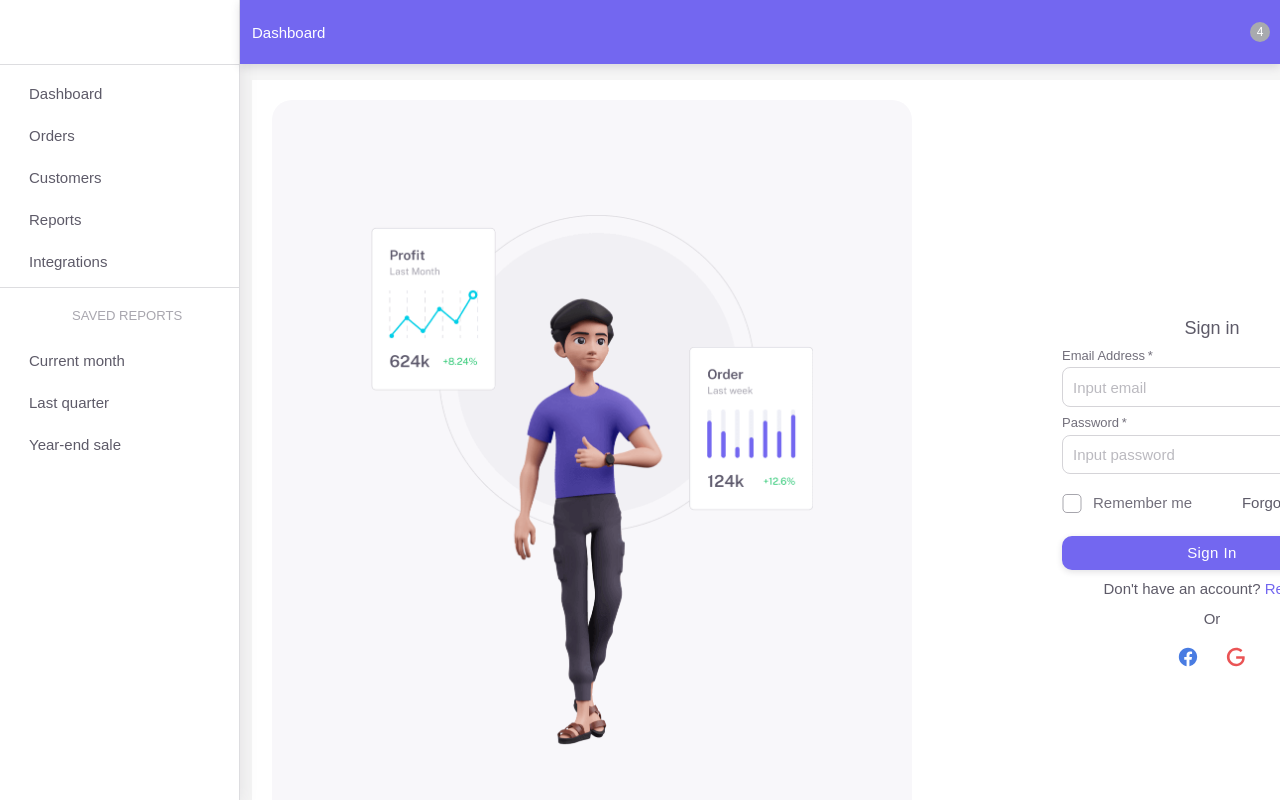
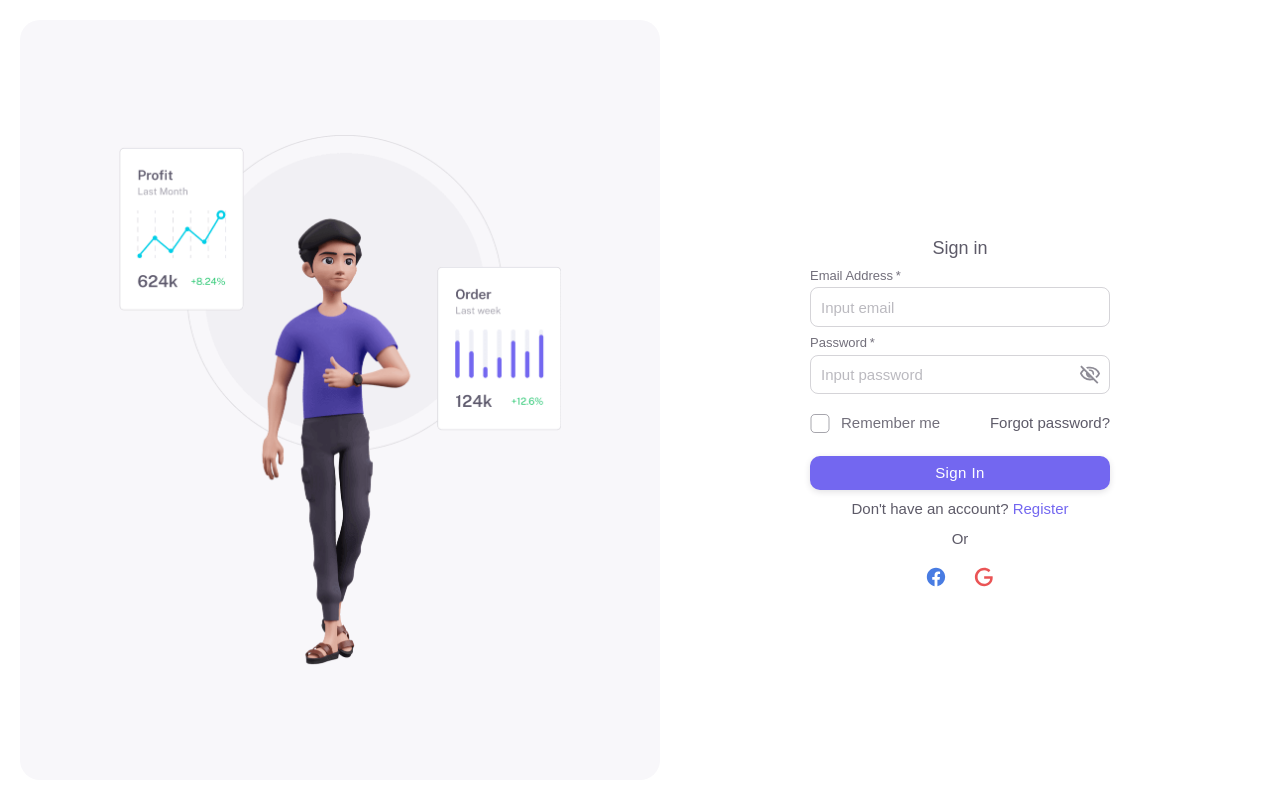
Before and after one commit to ducneuer232479/app_shop_fe_practice, a Next.js app: page /login in a window 1280 px wide. Built offline with nearby package versions, Linux system fonts and the light colour scheme.

Commit message:
101. Custom BlankLayout cho dự án

```diff
--- a/src/pages/login.tsx
+++ b/src/pages/login.tsx
@@ -1,8 +1,19 @@
-import React from 'react'
+//  ** React
+import React, { ReactNode } from 'react'
+
+// ** Next
+import { NextPage } from 'next'
+
+// ** Views
+import BlankLayout from 'src/views/layouts/BlankLayout'
 import LoginPage from 'src/views/pages/login'
 
-const Login = () => {
+type TProps = {}
+
+const Login: NextPage<TProps> = () => {
   return <LoginPage />
 }
 
 export default Login
+
+Login.getLayout = (page: ReactNode) => <BlankLayout>{page}</BlankLayout>
--- /dev/null
+++ b/src/views/layouts/BlankLayout.tsx
@@ -0,0 +1,26 @@
+//  ** React
+import React from 'react'
+
+// ** MUI
+import { Box, BoxProps, styled } from '@mui/material'
+
+// ** Next
+import { NextPage } from 'next'
+
+type TProps = {
+  children: React.ReactNode
+}
+
+const BlankLayoutWrapper = styled(Box)<BoxProps>(({ theme }) => ({
+  height: '100vh'
+}))
+
+const BlankLayout: NextPage<TProps> = ({ children }) => {
+  return (
+    <BlankLayoutWrapper>
+      <Box sx={{ overflow: 'hidden', minHeight: '100vh' }}>{children}</Box>
+    </BlankLayoutWrapper>
+  )
+}
+
+export default BlankLayout
--- a/src/views/layouts/UserLayout.tsx
+++ b/src/views/layouts/UserLayout.tsx
@@ -1,3 +1,4 @@
+// ** React
 import * as React from 'react'
 
 // ** Next
@@ -9,7 +10,7 @@ import Box from '@mui/material/Box'
 import Toolbar from '@mui/material/Toolbar'
 import Container from '@mui/material/Container'
 
-// ** Layout
+// ** Views
 import HorizontalLayout from './HorizontalLayout'
 import VerticalLayout from './VerticalLayout'
 
```
Also changed, not shown: src/pages/register.tsx (+13 -2 lines).
